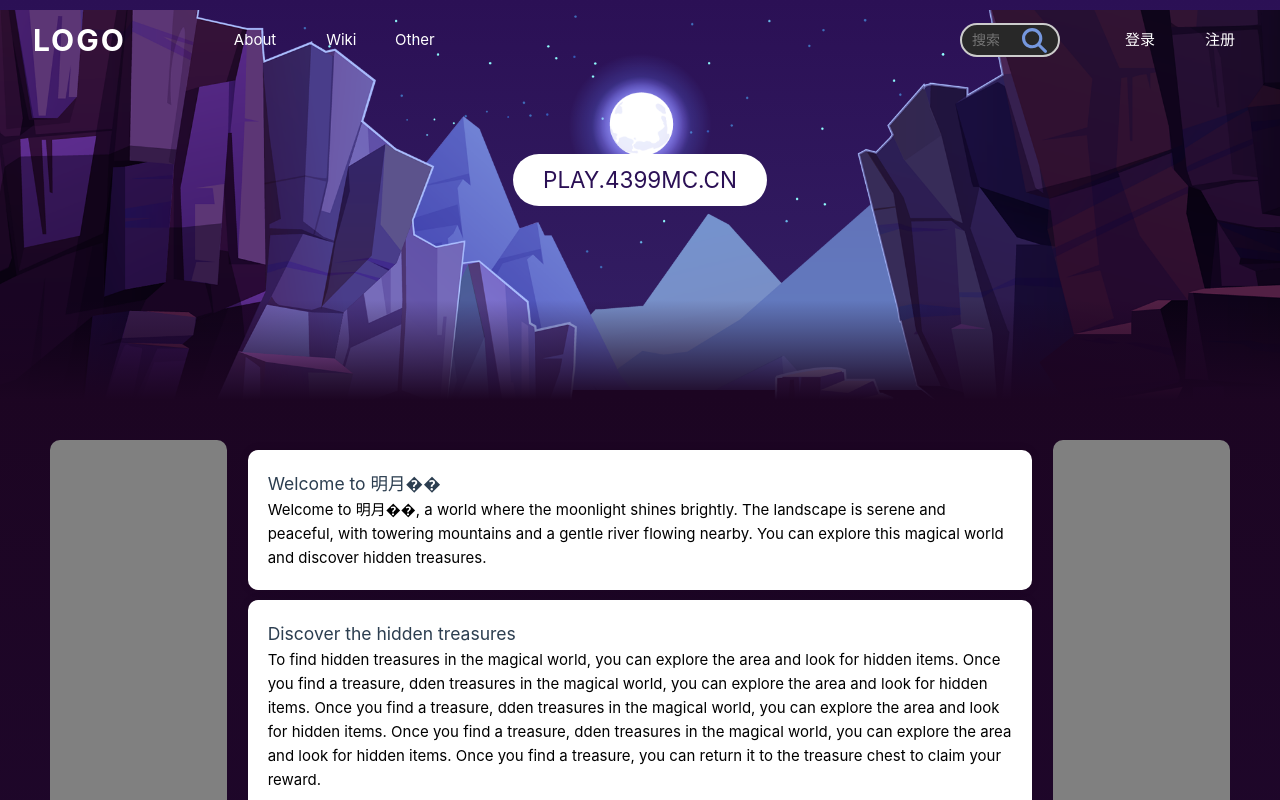
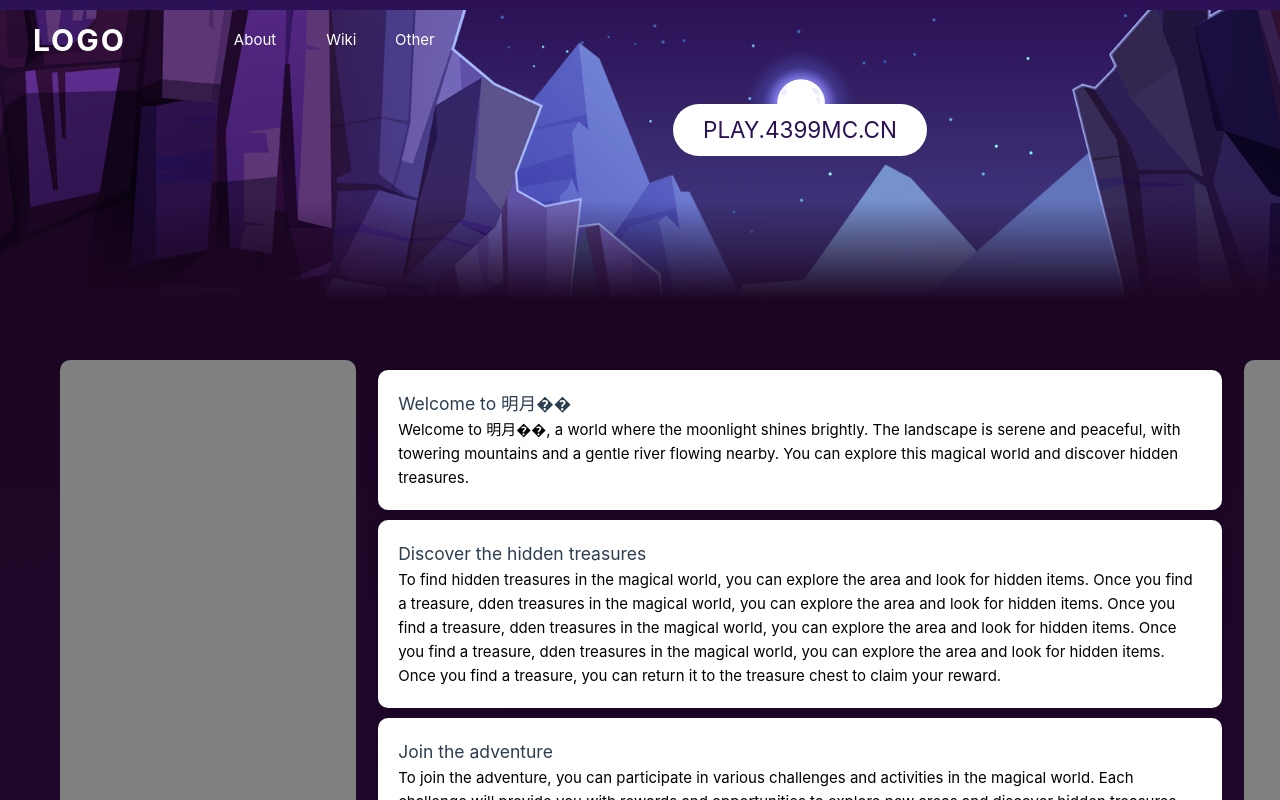
Before and after one commit to RookieCuzz/GameDashBoard, a Vue app: page / in a window 1280 px wide. Shown: the top 800 px of the page. Built offline with nearby package versions, Linux system fonts and the light colour scheme.

Commit message:
v0.11.12
主页布局改变

```diff
--- a/src/App.vue
+++ b/src/App.vue
@@ -8,6 +8,9 @@ import Login from "@/components/Login.vue";
 import Slider from "@/components/Slider.vue";
 </script>
 <template>
+
+  <div class="main">
+<!--    <slider/>-->
       <section>
           <img src="@/assets/images/stars.png" id="stars" ref="stars">
           <img src="@/assets/images/moon.png" id="moon" ref="moon">
@@ -15,10 +18,9 @@ import Slider from "@/components/Slider.vue";
           <h2 id="text" ref="text">明月谷</h2>
           <a href="#sec" id="btn" ref="btn">PLAY.4399MC.CN</a>
           <img src="@/assets/images/mountains_front.png" id="mountains_front" ref="mountains_front">
+          <new-header/>
       </section>
-  <div class="main">
-<!--    <slider/>-->
-    <new-header/>
+
       <div class="sec" id="sec">
           <!--    <chat-box/>-->
           <div class="content">
@@ -43,8 +45,12 @@ header {
 
 .main{
     background-color: transparent;
-  width: 100vw;
-  height: fit-content;
+    width: 100%;
+    height: auto;               /* 高度自适应 */
+    display: flex;              /* 使用 flex 布局 */
+    flex-direction: column;     /* 垂直排列内容 */
+    font-weight: normal;
+    margin: 0 auto;
 }
 
 
@@ -60,7 +66,7 @@ header {
 section {
     position: relative;
     width: 100%;
-    height: 50vh;
+    height: 300px;
     padding: 100px;
     display: flex;
     justify-content: center;
@@ -123,60 +129,43 @@ section img#mountains_front {
 .sec {
     position: relative;
     padding: 50px;
-    display: flex; /* 使用flex布局 */
-    justify-content: center; /* 水平居中 */
-//align-items: center; /* 垂直居中 */
+    display: flex;              /* 使用 flex 布局 */
+    flex-direction: column;     /* 垂直排列内容 */
+    justify-content: center;    /* 垂直居中子元素 */
+    align-items: center;        /* 水平居中子元素 */
     background: linear-gradient(to bottom, #1c0522, #2b1055);
-    min-height: 2000px;
-    top: -10px;
+    height: auto;               /* 高度自适应 */
+    min-height: 100vh;          /* 确保最小高度为视口高度 */
 }
 
 .content {
     position: relative;
-    display: flex;
-    flex-direction: row;
-    justify-content: space-between; /* 保证内容项之间的间距 */
-    width: 100%; /* 确保内容占满可用宽度 */
-    max-width: 1200px; /* 限制内容的最大宽度 */
+    display: flex;              /* 使用 flex 布局 */
+    /*flex-direction: row;        !* 水平排列 .part1, .part2, .part3 *!*/
+    /*justify-content: center;    !* 水平居中 .part1, .part2, .part3 *!*/
+    width: 100%;
+    /*max-width: 1200px;          !* 限制最大宽度 *!*/
+    height: auto;               /* 高度自适应 */
+    padding: 10px;              /* 适当的内边距 */
 }
 
 .part1, .part3 {
     background: rgb(128, 128, 128);
     border-radius: 10px;
-    min-height: 100rem;
-    height: fit-content;
+    min-height: 200px;           /* 设置最小高度 */
+    width: 20%;                  /* 固定宽度 */
+    height: 600px;                /* 高度自适应 */
+    flex-shrink: 0;              /* 防止收缩 */
 }
 .part2 {
+    /*background: #ccc;           !* 设置背景色以便查看 *!*/
     border-radius: 10px;
-    min-height: 100rem;
-    height: fit-content;
-}
-.part2 {
-    width: 70%; /* 初始宽度为 50% */
-}
-.part1{
-    width: 15%; /* 初始宽度为 20% */
+    width: 60%;                  /* 固定宽度 */
+    height: auto;                /* 高度自适应 */
+    min-height: 200px;           /* 最小高度，防止过小 */
+    flex-grow: 1;                /* 占用剩余空间 */
 }
 
-.part3{
-    width: 15%;
-}
-/* 使用 max-width 来根据视口宽度调整布局 */
-
-
-
-
-@media (max-width: 1200px) {
-    .part1, .part3 {
-        width: 25%;
-        min-width: 150px;
-    }
-
-    .part2 {
-        width: 60%;
-        min-width: 300px;
-    }
-}
 
 
 .sec h2 {
--- a/src/assets/main.css
+++ b/src/assets/main.css
@@ -1,15 +1,29 @@
 @import './base.css';
 
 #app {
-  max-width: 100%;
+  width: 100%;        /* 使用视口宽度的 100% */
+  max-width: 1000px;  /* 限制最大宽度 */
+  min-width: 1600px;   /* 设置合理的最小宽度 */
+  flex-direction: column;
+  font-weight: normal;
+  margin: 0 auto;
+  height: 100%;       /* 确保 #app 占满整个页面 */
+}
+
+html, body {
+  height: 100%;               /* 确保 html 和 body 高度占满整个视口 */
+  margin: 0;                  /* 清除默认的外边距 */
+  padding: 0;                 /* 清除默认的内边距 */
+  overflow-x: hidden;         /* 防止横向滚动条 */
+  display: flex;              /* 使用 flex 布局 */
+  flex-direction: column;     /* 垂直排列页面元素 */
+  background: linear-gradient(#2b1055, #7597de); /* 设置背景渐变 */
+}
+
+body {
+  background: linear-gradient(#2b1055, #7597de);
   display: flex;
   flex-direction: column;
-  font-weight: normal;
-}
-body {
-  min-height: 100vh;
-  overflow-x: hidden;
-  background: linear-gradient(#2b1055,#7597de);
 }
 a,
 .green {
@@ -25,14 +39,14 @@ a,
   }
 }
 
-@media (min-width: 99024px) {
-  body {
-    display: flex;
-    place-items: center;
-  }
+/*@media (min-width: 99024px) {*/
+/*  body {*/
+/*    display: flex;*/
+/*    place-items: center;*/
+/*  }*/
 
-  #app {
-    display: grid;
-    grid-template-columns: 1fr 1fr;
-  }
-}
+/*  #app {*/
+/*    display: grid;*/
+/*    grid-template-columns: 1fr 1fr;*/
+/*  }*/
+/*}*/
--- a/src/components/Forum/Content.vue
+++ b/src/components/Forum/Content.vue
@@ -112,10 +112,9 @@ const loadPage = async (page) => {
 
 onMounted(() => {
     loadPage(currentPage.value);
-    console.log(props.forum_id);
 });
 watch(currentPage, (newPage) => {
-    loadPage(newPage);
+    loadPage(newPage);//更新页面时，也是执行同一个函数，导致多次请求服务器
 });
 const changePage = (page) => {
     if (page !== currentPage.value) {
@@ -198,7 +197,7 @@ const handleEditorHtmlText = (content)=>{
       </div>
     </div>
     <!--    这是quill富文本编辑器-->
-    <div>
+    <div class="quill-editor">
       <CustomEditor @editorHtmlText="handleEditorHtmlText"/>
     </div>
 
@@ -207,7 +206,6 @@ const handleEditorHtmlText = (content)=>{
 
 
 <style scoped>
-
 .text {
   text-align: justify;
   word-wrap: break-word; /* 允许在单词边界内换行 */
--- a/src/components/Forum/Editor.vue
+++ b/src/components/Forum/Editor.vue
@@ -30,8 +30,7 @@ export default {
     // 编辑器实例，必须用 shallowRef
     const editorRef = shallowRef()
     // 内容 HTML
-    const valueHtml = ref('<p><u><strong>haaaae</strong></u><u><em>aaa</em></u><u>lo</u></p><h1>你好</h1><h2><em>各位mc们</em></h2><h1 style="text-align: center; line-height: 2;"><span style="color: rgb(225, 60, 57); background-color: rgb(245, 219, 77); font-size: 29px; font-family: 微软雅黑;">我们宣布一件重要的事情</span></h1><p style="text-align: left;">今天发布了新版本：</p><p style="text-align: left;"> &nbsp; &nbsp; &nbsp; &nbsp;0.10.0版本更新了如下功能：</p><ol><li style="text-align: left;">可以发布帖子</li><li style="text-align: left;">可以与他人交流</li><li style="text-align: left;">能够做出交互动作</li></ol><div data-w-e-type="todo" style="text-align: left;"><input type="checkbox" disabled="">还是不能参与大型活动</div><div data-w-e-type="todo" style="text-align: left;"><input type="checkbox" disabled="" checked="">喜欢黑暗系</div><p style="text-align: left;"><br></p><p style="text-align: left;"><br></p>')
-
+    const valueHtml = ref()
     // 模拟 ajax 异步获取内容
     onMounted(() => {
       // setTimeout(() => {
@@ -84,7 +83,6 @@ export default {
           onUpdatedImage(imageNode) {
             if (imageNode == null) return;
             const { src, alt, href } = imageNode;
-            console.log('updated image', src, alt, href);
           },
           checkImage: customCheckImageFn,
           parseImageSrc: customParseImageSrc,
@@ -142,7 +140,6 @@ export default {
     display: inline-block;
     font-size: 16px;
     margin-top: 10px;
-    margin-bottom: 300px;
     cursor: pointer;
     border-radius: 5px; /* 添加圆角 */
 //box-shadow: 0 4px 8px rgba(0, 0, 0, 0.2); /* 添加阴影 */
```
Lines whose indentation alone changed are shown as unchanged.
